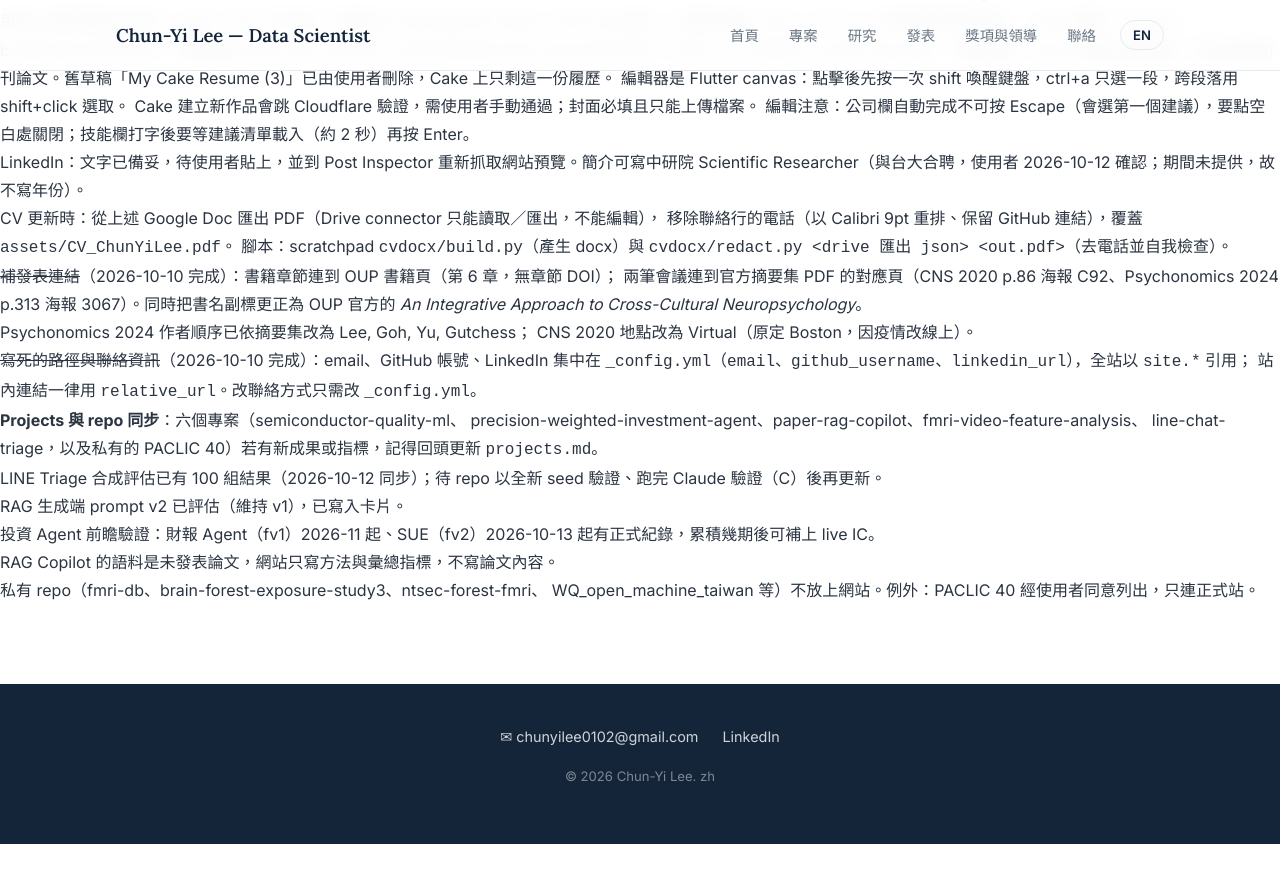
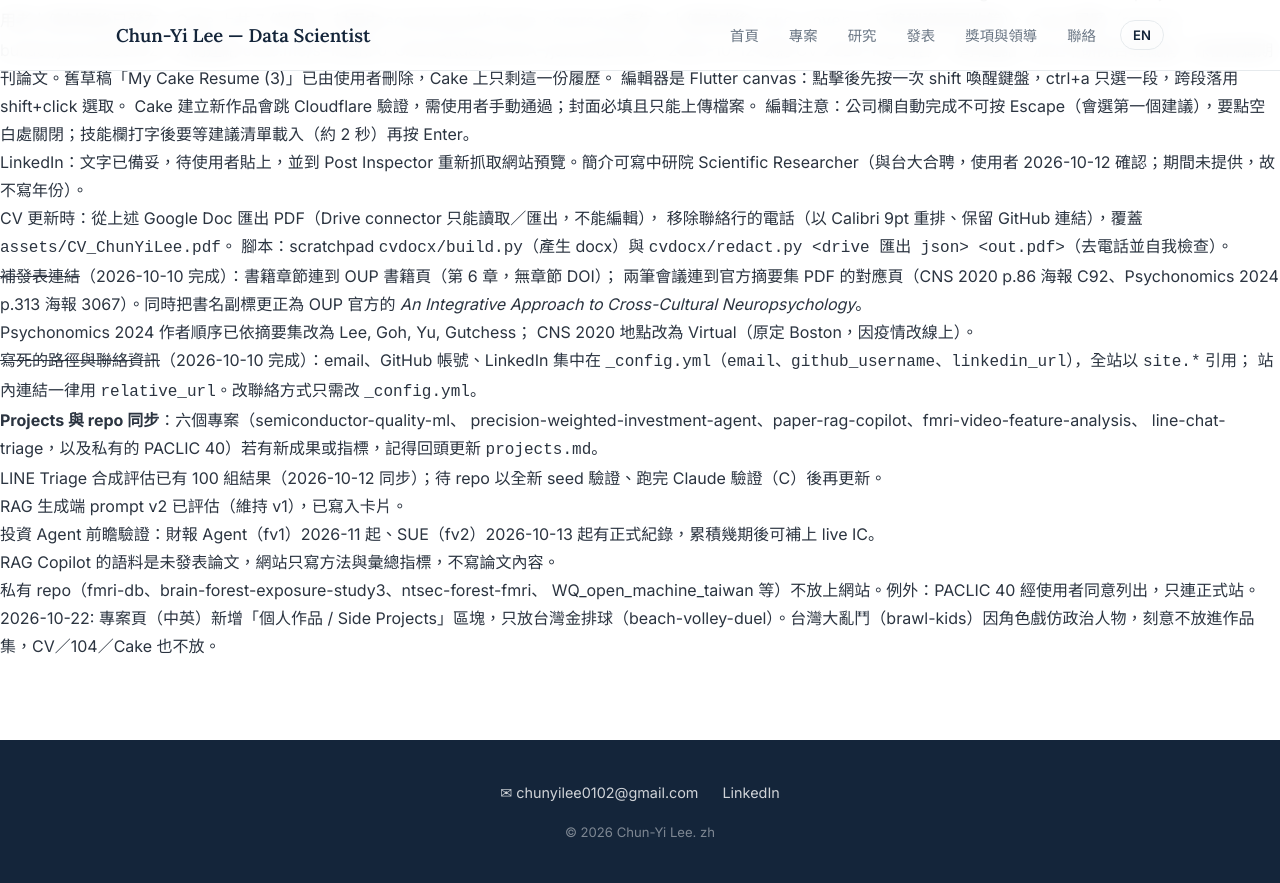
Before and after one commit to JamesLeeCY/JamesLeeCY.github.io, a Jekyll site: the page built from HANDOFF.md, in a window 1280 px wide and 900 px high, scrolled down 2852 px. Shown: the top 883 px of the window. Built offline with Jekyll 4.4.1, drawn with Linux system fonts in a browser that asks for light colours; our own code applies the rules of GitHub Pages for plain Markdown files; before the commit the page ends 3696 px from its top, so only the background shows below that.

Commit message:
HANDOFF: note game side project placement
Co-Authored-By: Claude Opus 5.5 <noreply@anthropic.com>

```diff
--- a/HANDOFF.md
+++ b/HANDOFF.md
@@ -164,3 +164,5 @@ en/index.html … en/contact.md  英文版六頁
    - RAG Copilot 的語料是未發表論文，網站只寫方法與彙總指標，不寫論文內容。
    - 私有 repo（fmri-db、brain-forest-exposure-study3、ntsec-forest-fmri、
      WQ_open_machine_taiwan 等）不放上網站。例外：PACLIC 40 經使用者同意列出，只連正式站。
+
+- 2026-10-22: 專案頁（中英）新增「個人作品 / Side Projects」區塊，只放台灣金排球（beach-volley-duel）。台灣大亂鬥（brawl-kids）因角色戲仿政治人物，刻意不放進作品集，CV／104／Cake 也不放。
```
